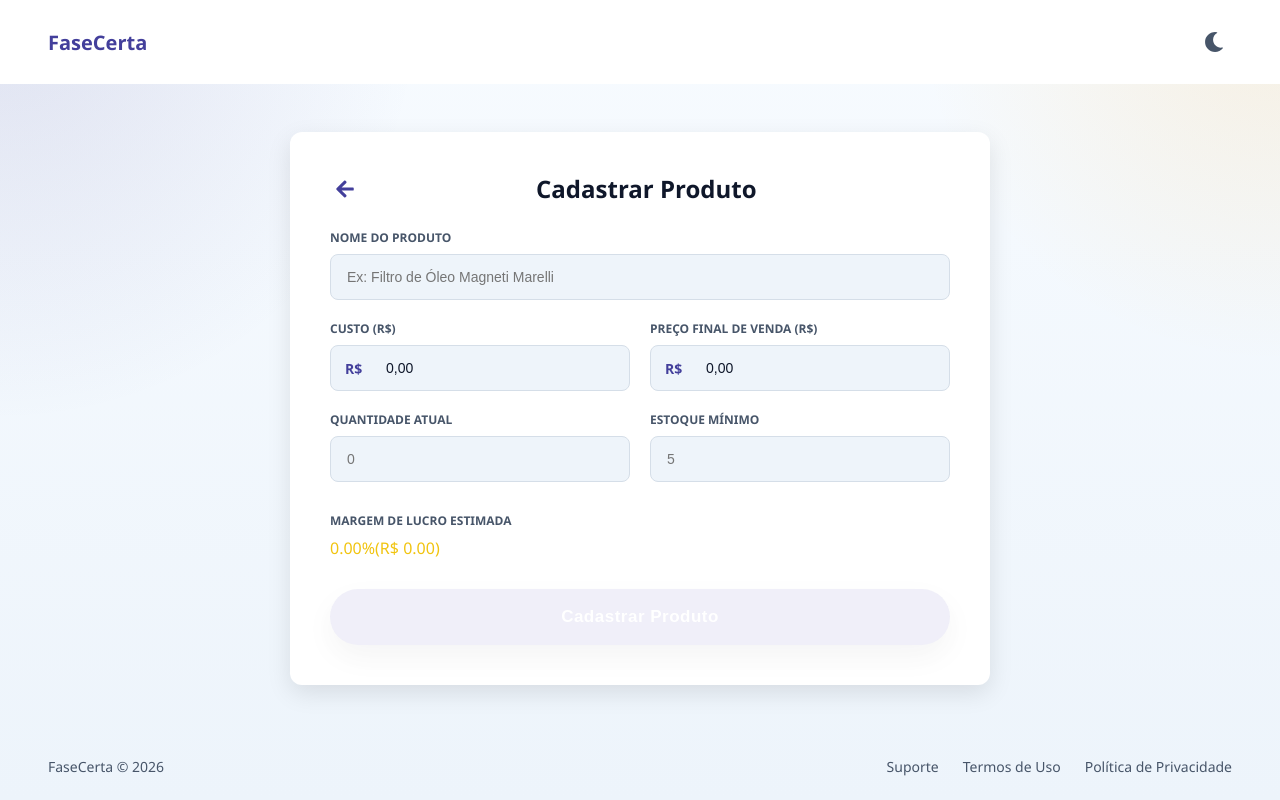
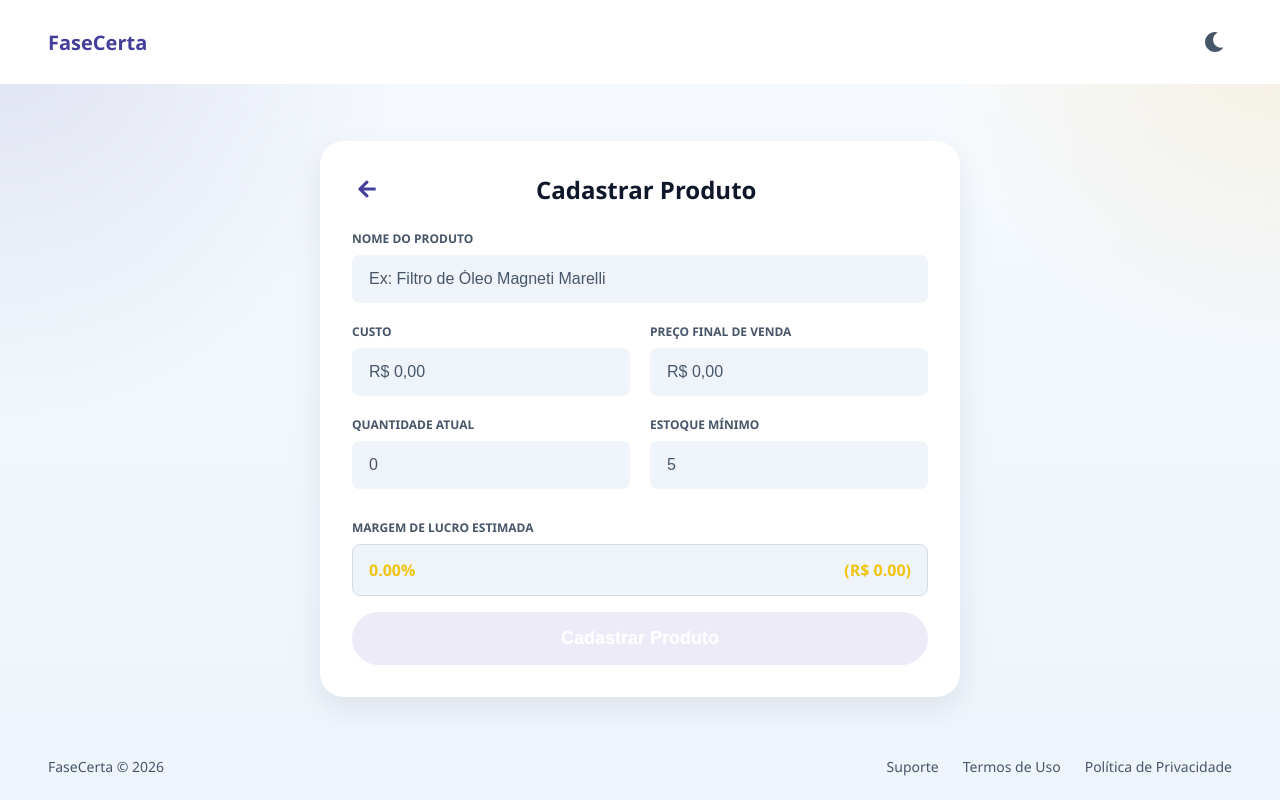
Before and after one commit to CS-PI-2026-FaseCerta/front-end, a React (Create React App) app: page /cadastroProduto in a window 1280 px wide. Built offline with nearby package versions, Linux system fonts and the light colour scheme.

Commit message:
style: padronização dos campos de valores na tela de cadastro de produto

```diff
--- a/src/form/pages/RegisterProduct/RegisterProduct.css
+++ b/src/form/pages/RegisterProduct/RegisterProduct.css
@@ -95,7 +95,8 @@
     position: absolute;
     left: 15px;
     font-weight: 700;
-    color: var(--primary-color);
+    /* ALTERADO: Mudou de var(--primary-color) para var(--text-secondary) para tirar o roxo */
+    color: var(--text-secondary);
     font-size: 14px;
     z-index: 5;
     pointer-events: none;
--- a/src/form/pages/RegisterProduct/RegisterProduct.jsx
+++ b/src/form/pages/RegisterProduct/RegisterProduct.jsx
@@ -4,159 +4,168 @@ import { FaArrowLeft } from "react-icons/fa";
 import Header from "../../../global/components/header/Header.jsx";
 import Footer from "../../../global/components/Footer/Footer.jsx";
 import "./RegisterProduct.css";
+import "../../../global/components/form/Form.css";
 
 export default function CadastrarProduto() {
   const navigate = useNavigate();
 
-  const [form, setForm] = useState({
-    nome: "",
-    custo: "0,00",
-    precoVenda: "0,00",
-    quantidade: "",
-    estoqueMinimo: "",
-  });
+  const [nome, setNome] = useState("");
+  const [custo, setCusto] = useState("");
+  const [precoVenda, setPrecoVenda] = useState("");
+  const [quantidade, setQuantidade] = useState("");
+  const [estoqueMinimo, setEstoqueMinimo] = useState("");
 
   const [isLoading, setIsLoading] = useState(false);
   const [message, setMessage] = useState("");
 
-  const isFormValid = form.nome.trim() !== "" && form.custo.trim() !== "0,00" && form.precoVenda.trim() !== "0,00" &&
-  form.quantidade.trim() !== "" && form.estoqueMinimo.trim() !== "";
-
+  // Método de formatação idêntico ao da tela de Serviço
   const formatCurrency = (value) => {
     const number = value.replace(/\D/g, "");
     const float = (Number(number) / 100).toFixed(2);
-    return float.replace(".", ",");
+
+    return Number(float).toLocaleString("pt-BR", {
+      style: "currency",
+      currency: "BRL",
+    });
   };
 
-  const custoNum = parseFloat(form.custo.replace(",", ".")) || 0;
-  const vendaNum = parseFloat(form.precoVenda.replace(",", ".")) || 0;
+  const handleCustoChange = (e) => {
+    const raw = e.target.value;
+    const formatted = formatCurrency(raw);
+    setCusto(formatted);
+  };
+
+  const handleVendaChange = (e) => {
+    const raw = e.target.value;
+    const formatted = formatCurrency(raw);
+    setPrecoVenda(formatted);
+  };
+
+  // Lógica de conversão para cálculos matemáticos limpando o "R$"
+  const parseCurrencyToFloat = (valueString) => {
+    if (!valueString) return 0;
+    const cleanString = valueString
+      .replace("R$", "")
+      .replace(/\./g, "")
+      .replace(",", ".")
+      .trim();
+    return parseFloat(cleanString) || 0;
+  };
+
+  const custoNum = parseCurrencyToFloat(custo);
+  const vendaNum = parseCurrencyToFloat(precoVenda);
   const lucroNominal = vendaNum - custoNum;
   const margemPercentual = vendaNum > 0 ? (lucroNominal / vendaNum) * 100 : 0;
 
-  const updateField = (e) => {
-    const { name, value } = e.target;
-
-    if (name === "custo" || name === "precoVenda") {
-      const formatted = formatCurrency(value);
-      setForm({ ...form, [name]: formatted });
-    } else {
-      setForm({ ...form, [name]: value });
-    }
-  };
+  const isFormValid =
+    nome.trim() !== "" &&
+    custo !== "" &&
+    custo !== "R$ 0,00" &&
+    precoVenda !== "" &&
+    precoVenda !== "R$ 0,00" &&
+    quantidade.trim() !== "" &&
+    estoqueMinimo.trim() !== "";
 
   const handleSubmit = (e) => {
     e.preventDefault();
     setIsLoading(true);
     setMessage("");
 
-    console.log("Dados do produto:", form);
+    const payload = { nome, custo, precoVenda, quantidade, estoqueMinimo };
+    console.log("Dados do produto:", payload);
 
     setTimeout(() => {
       setIsLoading(false);
       setMessage("Produto cadastrado com sucesso!");
+
+      setNome("");
+      setCusto("");
+      setPrecoVenda("");
+      setQuantidade("");
+      setEstoqueMinimo("");
     }, 1500);
   };
 
-
   return (
-    <div className="page-container">
+    <div className="service-page">
       <Header />
-
-      <main className="main-content">
-        <div className="card wide-card">
+      <div className="service-page-content">
+        <main className="service-form-card">
           <div className="card-header">
-            {/* Botão de voltar */}
             <button
+              type="button"
+              className="back-button"
               onClick={() => navigate("/dashboard")}
-              className="back-button"
-              style={{ background: "none", border: "none", cursor: "pointer" }}
             >
-              <FaArrowLeft />
+              <FaArrowLeft size={20} className="back-button-icon" />
             </button>
             <h1>Cadastrar Produto</h1>
           </div>
 
-          <form id="registerForm" onSubmit={handleSubmit}>
+          <form className="form" onSubmit={handleSubmit}>
             <div className="input-group">
-              <label htmlFor="nome">NOME DO PRODUTO</label>
+              <label className="form-label">NOME DO PRODUTO</label>
               <input
+                className="form-input"
                 type="text"
-                id="nome"
-                name="nome"
                 placeholder="Ex: Filtro de Óleo Magneti Marelli"
-                value={form.nome}
-                onChange={updateField}
-                required
-                className="input-field"
+                value={nome}
+                onChange={(e) => setNome(e.target.value)}
               />
             </div>
 
-            <div className="form-row" style={{ display: "flex", gap: "20px" }}>
-              <div className="input-group" style={{ flex: 1 }}>
-                <label htmlFor="custo">CUSTO (R$)</label>
-                <div className="input-wrapper prefix">
-                  <span className="currency-prefix">R$</span>
-                  <input
-                    type="text"
-                    id="custo"
-                    name="custo"
-                    placeholder="0,00"
-                    value={form.custo}
-                    onChange={updateField}
-                    className="input-field"
-                  />
-                </div>
+            <div className="form-row">
+              <div className="input-group">
+                <label className="form-label">CUSTO</label>
+                <input
+                  className="form-input"
+                  type="text"
+                  value={custo}
+                  onChange={handleCustoChange}
+                  placeholder="R$ 0,00"
+                />
               </div>
-              <div className="input-group" style={{ flex: 1 }}>
-                <label htmlFor="precoVenda">PREÇO FINAL DE VENDA (R$)</label>
-                <div className="input-wrapper prefix">
-                  <span className="currency-prefix">R$</span>
-                  <input
-                    type="text"
-                    id="precoVenda"
-                    name="precoVenda"
-                    placeholder="0,00"
-                    value={form.precoVenda}
-                    onChange={updateField}
-                    className="input-field"
-                  />
-                </div>
+              <div className="input-group">
+                <label className="form-label">PREÇO FINAL DE VENDA</label>
+                <input
+                  className="form-input"
+                  type="text"
+                  value={precoVenda}
+                  onChange={handleVendaChange}
+                  placeholder="R$ 0,00"
+                />
               </div>
             </div>
 
-            <div className="form-row" style={{ display: "flex", gap: "20px" }}>
-              <div className="input-group" style={{ flex: 1 }}>
-                <label htmlFor="quantidade">QUANTIDADE ATUAL</label>
+            <div className="form-row">
+              <div className="input-group">
+                <label className="form-label">QUANTIDADE ATUAL</label>
                 <input
+                  className="form-input"
                   type="number"
-                  id="quantidade"
-                  name="quantidade"
                   min="0"
                   placeholder="0"
-                  value={form.quantidade}
-                  onChange={updateField}
-                  className="input-field"
+                  value={quantidade}
+                  onChange={(e) => setQuantidade(e.target.value)}
                 />
               </div>
-              <div className="input-group" style={{ flex: 1 }}>
-                <label htmlFor="estoqueMinimo">ESTOQUE MÍNIMO</label>
+              <div className="input-group">
+                <label className="form-label">ESTOQUE MÍNIMO</label>
                 <input
+                  className="form-input"
                   type="number"
-                  id="estoqueMinimo"
-                  name="estoqueMinimo"
                   min="0"
                   placeholder="5"
-                  value={form.estoqueMinimo}
-                  onChange={updateField}
-                  className="input-field"
+                  value={estoqueMinimo}
+                  onChange={(e) => setEstoqueMinimo(e.target.value)}
                 />
               </div>
             </div>
 
             <div className="input-group" style={{ marginTop: "10px" }}>
-              <label>MARGEM DE LUCRO ESTIMADA</label>
+              <label className="form-label">MARGEM DE LUCRO ESTIMADA</label>
               <div
-                className="margin-display-field"
+                className="margin-display"
                 style={{
                   color:
                     lucroNominal > 0
@@ -171,49 +180,30 @@ export default function CadastrarProduto() {
               </div>
 
               {lucroNominal < 0 && (
-                <p className="login-error-message" style={{ fontSize: "12px" }}>
+                <p className="form-error-inline">
                   Atenção: Preço de venda abaixo do custo!
                 </p>
               )}
 
               {lucroNominal === 0 && vendaNum > 0 && (
-                <p
-                  style={{
-                    fontSize: "12px",
-                    color: "#f1c40f",
-                    marginTop: "5px",
-                  }}
-                >
-                  <i className="fas fa-exclamation-triangle"></i> Cuidado: Você
-                  não terá margem de lucro.
+                <p className="form-error-inline" style={{ color: "#f1c40f" }}>
+                  Cuidado: Você não terá margem de lucro.
                 </p>
               )}
             </div>
 
-            {message && (
-              <p
-                style={{
-                  color: "#28a745",
-                  fontWeight: "bold",
-                  textAlign: "center",
-                  marginBottom: "1rem",
-                }}
-              >
-                {message}
-              </p>
-            )}
+            {message && <p className="form-success">{message}</p>}
 
             <button
               type="submit"
-              className="btn-primary btn-submit"
+              className="form-button"
               disabled={isLoading || !isFormValid}
             >
               {isLoading ? "CADASTRANDO..." : "Cadastrar Produto"}
             </button>
           </form>
-        </div>
-      </main>
-
+        </main>
+      </div>
       <Footer />
     </div>
   );
```
